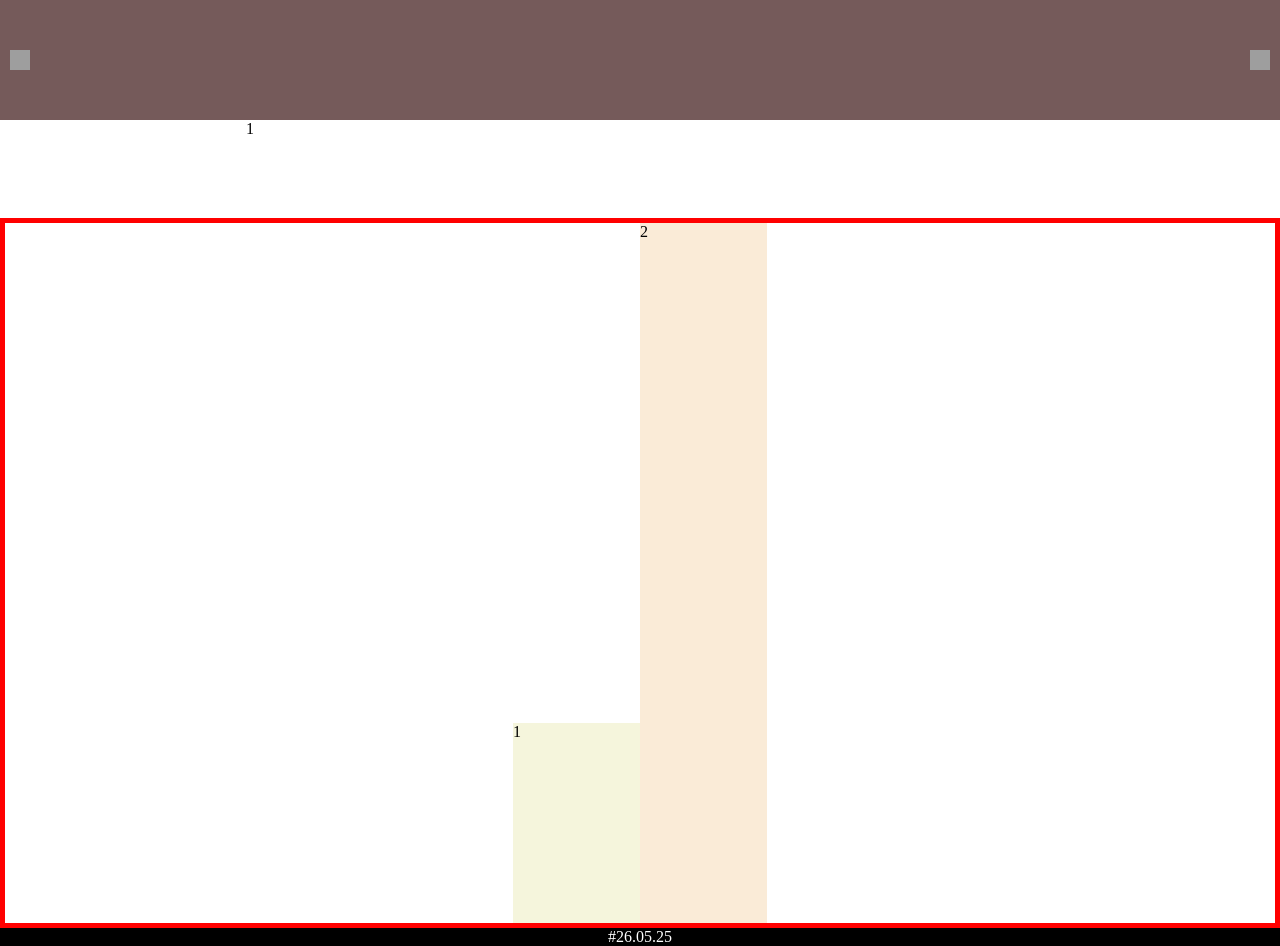
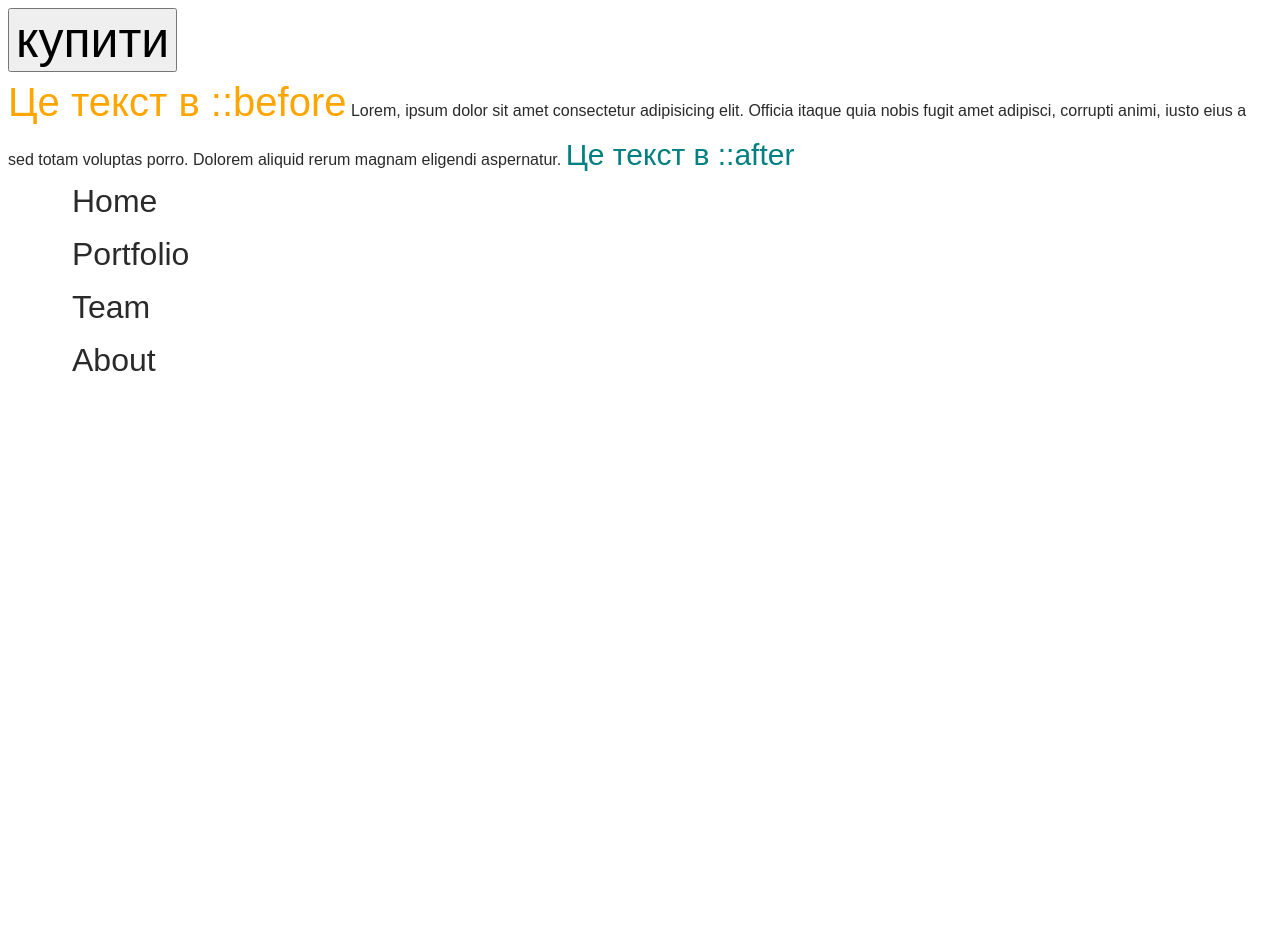
Before and after one commit to Marian224/fitness-sport, a plain HTML site: page код/different.html in a window 1280 px wide. After the commit the page ends 800 px from the top, so only its background shows below. Drawn offline with Linux system fonts and the light colour scheme; grey boxes are pictures that could not be loaded.

```diff
--- a/draft/draft.css
+++ b/draft/draft.css
@@ -228,3 +228,16 @@
 .repeat::before {
    content: "repeat";
 }
+
+
+.box::before {
+  content: 'Це текст в ::before';
+  font-size: 40px;
+  color: orange;
+}
+
+.box::after {
+  content: 'Це текст в ::after';
+  font-size: 30px;
+  color: teal;
+}
--- a/код/different.css
+++ b/код/different.css
@@ -1,86 +1,82 @@
-body {
-    margin: 0px;
-    width: 100%;
-    height: 100%;
+.box::before {
+  content: 'Це текст в ::before';
+  font-size: 40px;
+  color: orange;
+}
 
+.box::after {
+  content: 'Це текст в ::after';
+  font-size: 30px;
+  color: teal;
+}
+
+.box:hover::before {
+  color: green;
 }
 
 
-.header {
-    background-color: #755a5a;
-    color: white;
-    height: 100px;
-    text-align: center;
-    font-family: 'Trebuchet MS', 'Lucida Sans Unicode', 'Lucida Grande', 'Lucida Sans', Arial, sans-serif;
-    display: flex;
-    align-items: center;
-    justify-content: space-between;
-    padding: 10px;
+.box:hover::after {
+  color: tomato;
 }
 
 
-.fameli {
-    display: flex;
-    border: 5px solid red;
-    justify-content: center;
-    align-items: flex-end;
+*{
+  box-sizing: border-box;
 }
 
-.aside {
-    background-color: beige;
-    width: 10%;
-    height: 200px;
+body {
+  font-family: sans-serif;
+  line-height: 1.5;
+  color: #2a2a2a;
+}
 
+.list {
+  margin: 0;
+  list-style: none;
+}
+
+.list-item:not(:last-child) {
+  margin-bottom: 5px;
+}
+
+.list-link {
+  display: inline-flex;
+  align-items: center;
+  color: currentColor;
+  text-decoration: none;
+  font-size: 32px;
+}
+
+.list-link:hover {
+  color: #2196f3;
+}
+
+.list-link::before,
+.list-link::after {
+  content: "";
+  width: 24px;
+  height: 24px;
+  background-size: contain;
+}
+
+/* Adds and hides eyes icon after the link text */
+.list-link::after {
+  display: none;
+  margin-left: 16px;
+  background-image: url("https://klike.net/uploads/posts/2019-09/1568622559_19.jpg")
+}
+
+/* Show arrow icon on hover */
+.list-link:hover::after {
+  display: block;
 }
 
 
-.main {
-    background-color: antiquewhite;
-    width: 10%;
-    height: 700px;
+.btn-buy:active{
+  box-shadow: inset 10px 10px 10px 5px rgba(red, green, blue, alpha);
+  color: red;
 }
 
-.footer {
-    background-color: black;
-    color: white;
-    text-align: center;
-
+.btn-buy{
+  font-size: 50px;
 }
-
-/* menu */
-
-.menu {}
-
-
-.menu-photo {
-    width: 20px;
-    height: 20px;
-}
-
-.skroll {
-    overflow-x: scroll;
-    overflow-y: auto;
-    display: flex;
-
-    flex-direction: row;
-    margin-bottom: 80px;
-    width: 500px;
-    justify-content: center;
-}
-
-
-
-
-
-
-/* (padding-margin) Однакові відступи по 20px з усіх сторін */
-margin: 20px;
-
-/* Відступ зверху і знизу по 10px, зліва і справа по 20px */
-margin: 10px 20px;
-
-/* Відступ зверху 10px, зліва і справа по 20px, знизу 5px */
-margin: 10px 20px 5px;
-
-/* Відступ зверху 10px, справа 15px, знизу 20px, зліва 25px */
-margin: 10px 15px 20px 25px;
--- a/код/different.html
+++ b/код/different.html
@@ -11,31 +11,34 @@
 
 <body>
 
-        <header class="header">
-            <img class="menu-photo"
-                src="https://grizly.club/uploads/posts/2023-08/1691270665_grizly-club-p-kartinki-avatarki-bez-fona-8.png">
-            <img class="menu-photo"
-                src="https://zefirka.club/wallpapers/uploads/posts/2023-04/thumbs/1680446184_zefirka-club-p-avatarka-biznesmena-88.png">
-        </header>
 
-    <div class="skroll">1</div>
+  <button class="btn-buy">купити</button>
 
+    <header class="header">
+    </header>
 
-    <div class="fameli">
-
-        <aside class="aside">1</aside>
-
-
-
-        <main class="main">2</main>
-
+    <div class="box">
+        Lorem, ipsum dolor sit amet consectetur adipisicing elit. Officia itaque quia
+        nobis fugit amet adipisci, corrupti animi, iusto eius a sed totam voluptas
+        porro. Dolorem aliquid rerum magnam eligendi aspernatur.
     </div>
 
 
 
-
-    <footer class="footer">#26.05.25</footer>
-
+    <ul class="list">
+  <li class="list-item">
+    <a href="" class="list-link">Home</a>
+  </li>
+  <li class="list-item">
+    <a href="" class="list-link">Portfolio</a>
+  </li>
+  <li class="list-item">
+    <a href="" class="list-link">Team</a>
+  </li>
+  <li class="list-item">
+    <a href="" class="list-link">About</a>
+  </li>
+</ul>
 
 
 
```
Also changed, not shown: category.html (+3 -0 lines), draft/draft.html (+16 -5 lines), style.css (+49 -3 lines), trener.html (+3 -1 lines).
